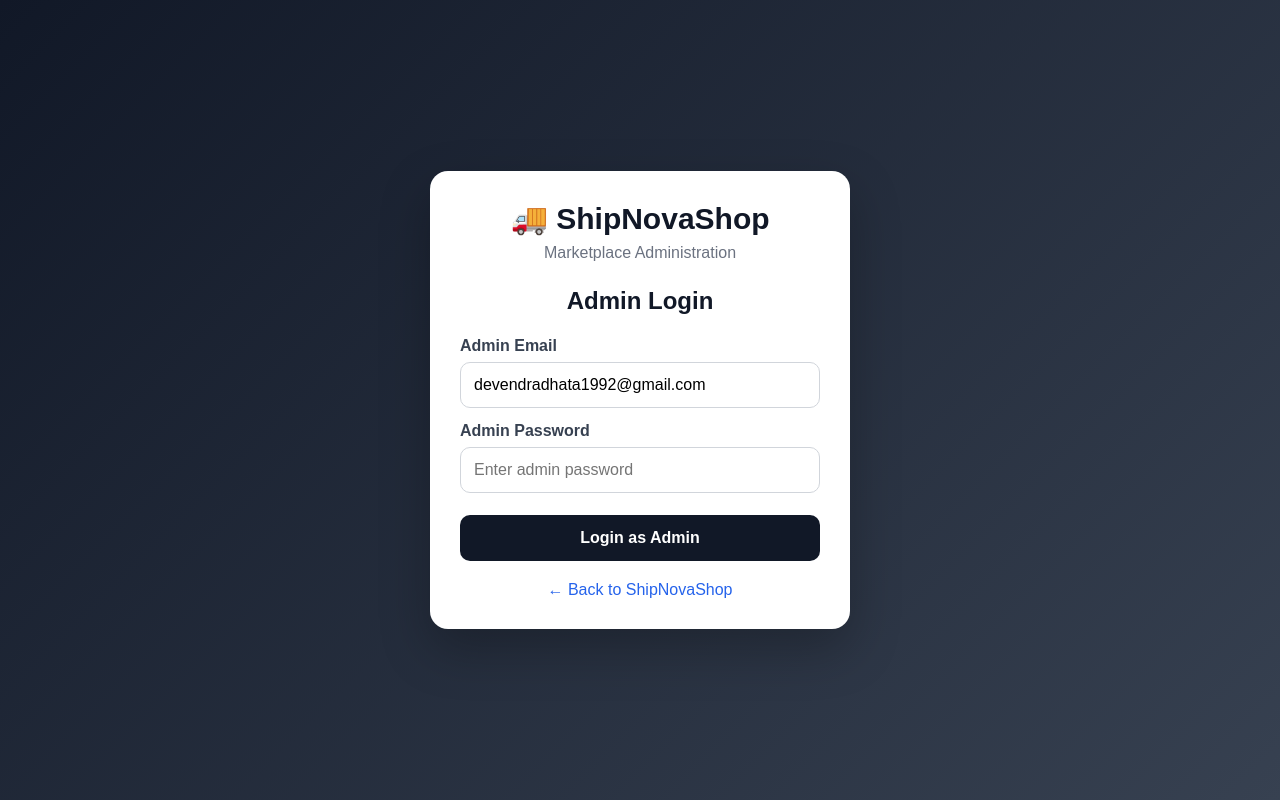
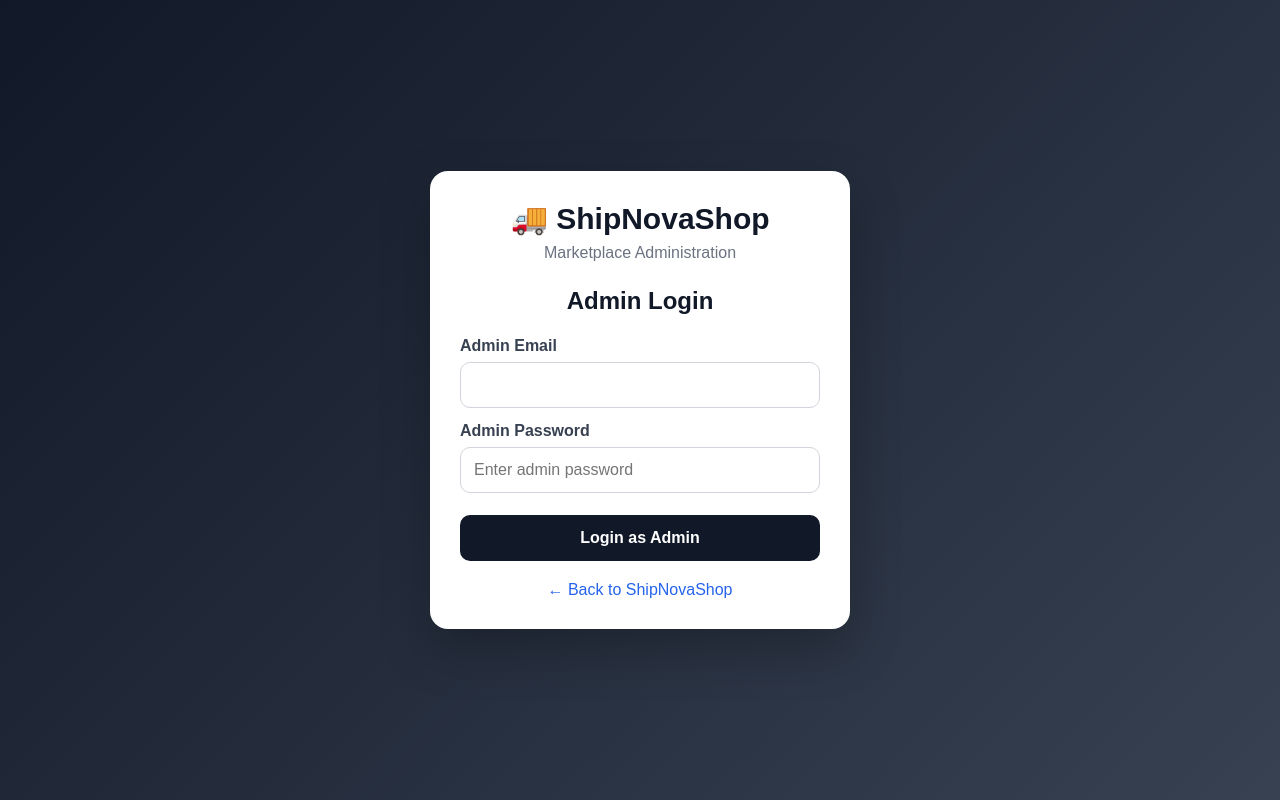
Before and after one commit to Shipnovashop/Shipnovashop, a website: page admin-login.html in a window 1280 px wide. Drawn offline with Linux system fonts and the light colour scheme.

Commit message:
Update admin-login.html

```diff
--- a/admin-login.html
+++ b/admin-login.html
@@ -125,8 +125,7 @@ button:disabled {
   <label for="email">Admin Email</label>
   <input
     id="email"
-    type="email"
-    value="devendradhata1992@gmail.com"
+    type="devendradhata1992@gmail.com"
     required
     autocomplete="username"
   >
```
